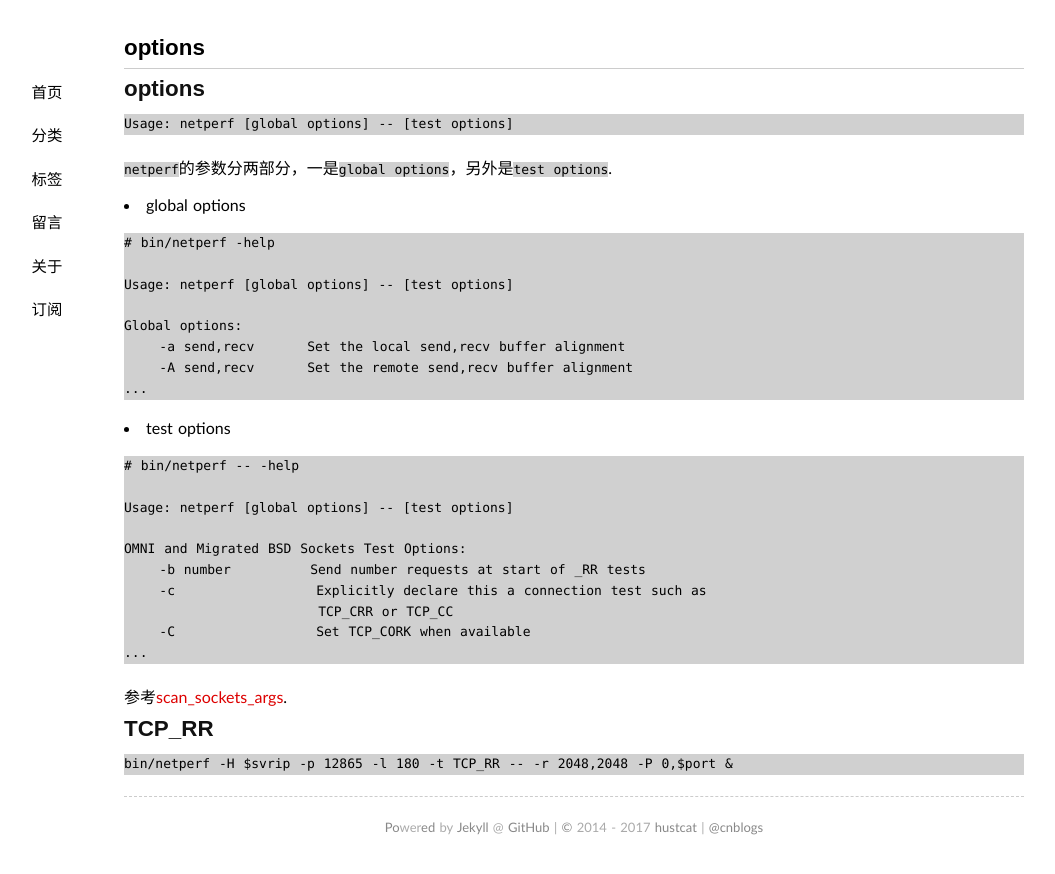
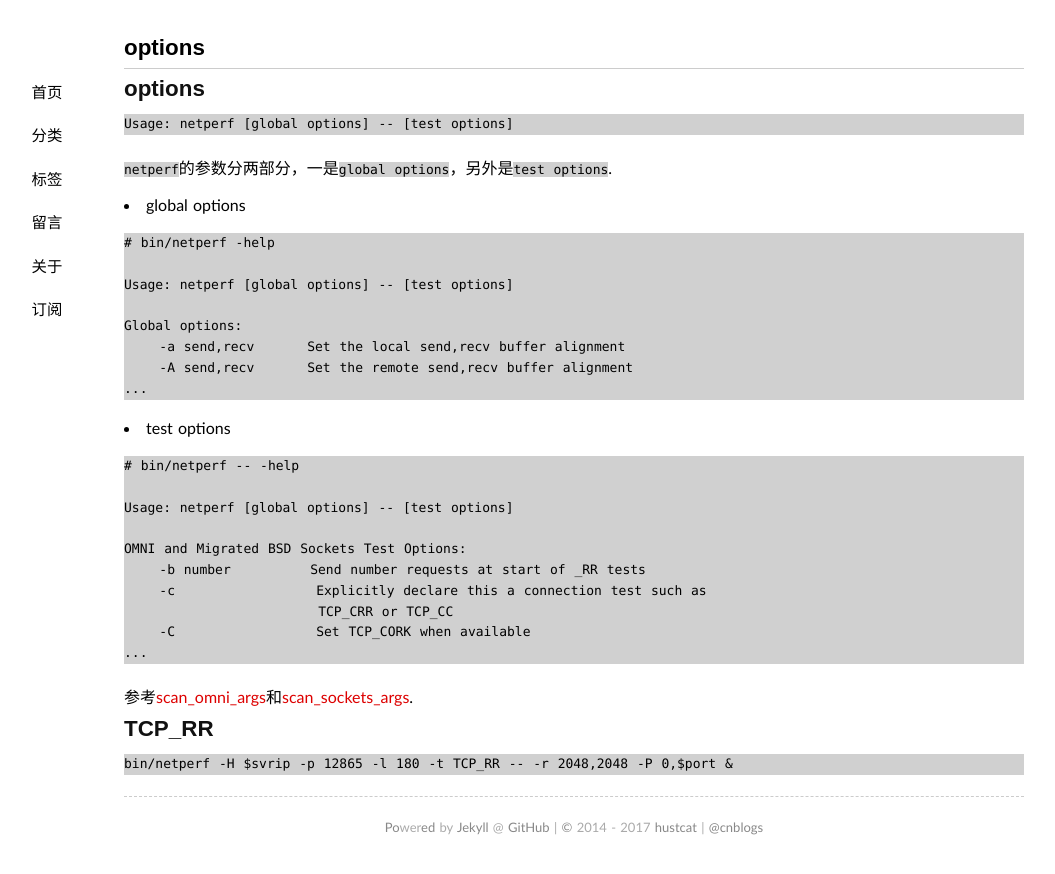
Before and after one commit to hustcat/hustcat.github.io, a Jekyll site: the page built from wiki/tools/netperf_tips.md, in a window 1280 px wide. Shown: the top 874 px of the page, without its empty margins (66-1121 px from the left). Built offline with Jekyll 4.4.1, drawn with Linux system fonts in a browser that asks for light colours; some web fonts are replaced; our own code applies the rules of GitHub Pages for plain Markdown files; comment, search, counter and statistics services are not loaded.

Commit message:
Update netperf_tips.md

````diff
--- a/wiki/tools/netperf_tips.md
+++ b/wiki/tools/netperf_tips.md
@@ -34,7 +34,7 @@ OMNI and Migrated BSD Sockets Test Options:
 ...
 ```
 
-参考[scan_sockets_args](https://github.com/hustcat/netperf/blob/netperf-2.6.0/src/nettest_bsd.c#L13006).
+参考[scan_omni_args](https://github.com/hustcat/netperf/blob/netperf-2.6.0/src/nettest_omni.c#L6894)和[scan_sockets_args](https://github.com/hustcat/netperf/blob/netperf-2.6.0/src/nettest_bsd.c#L13006).
 
 ## TCP_RR
 
````
